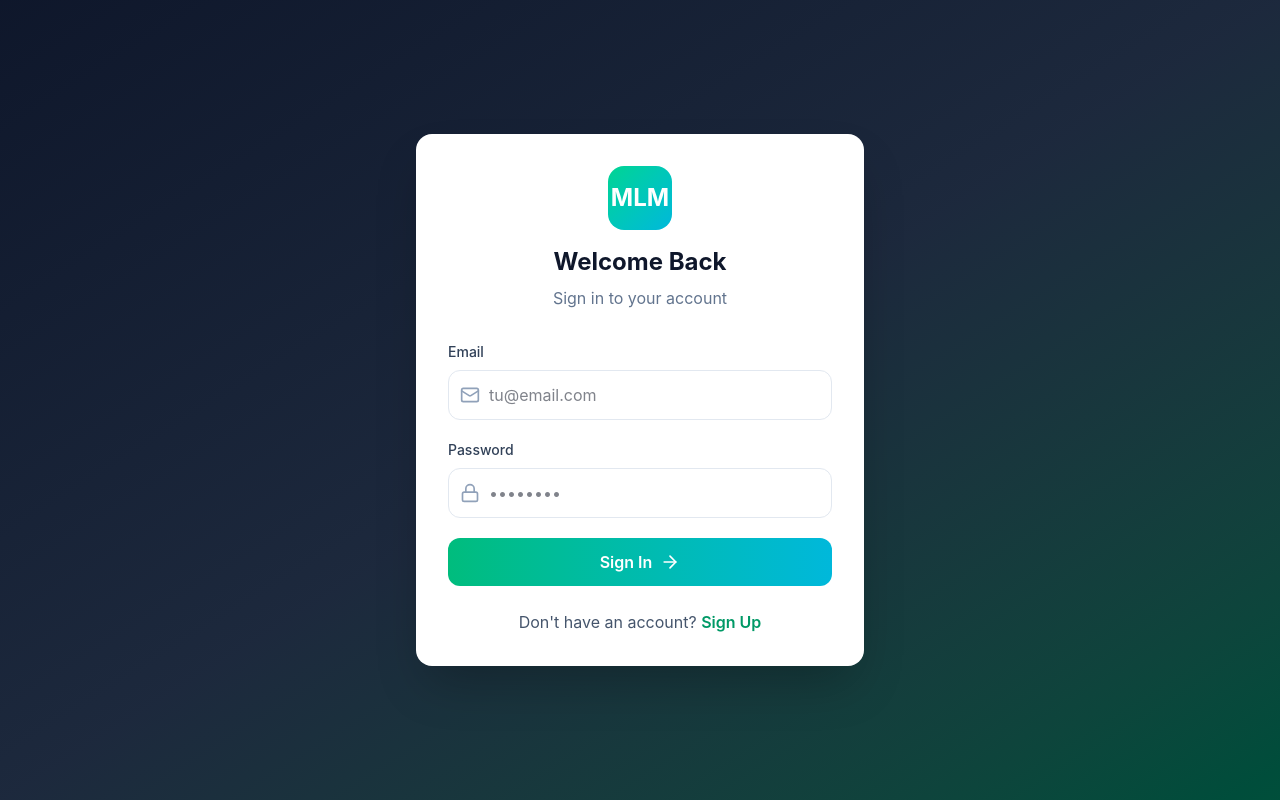
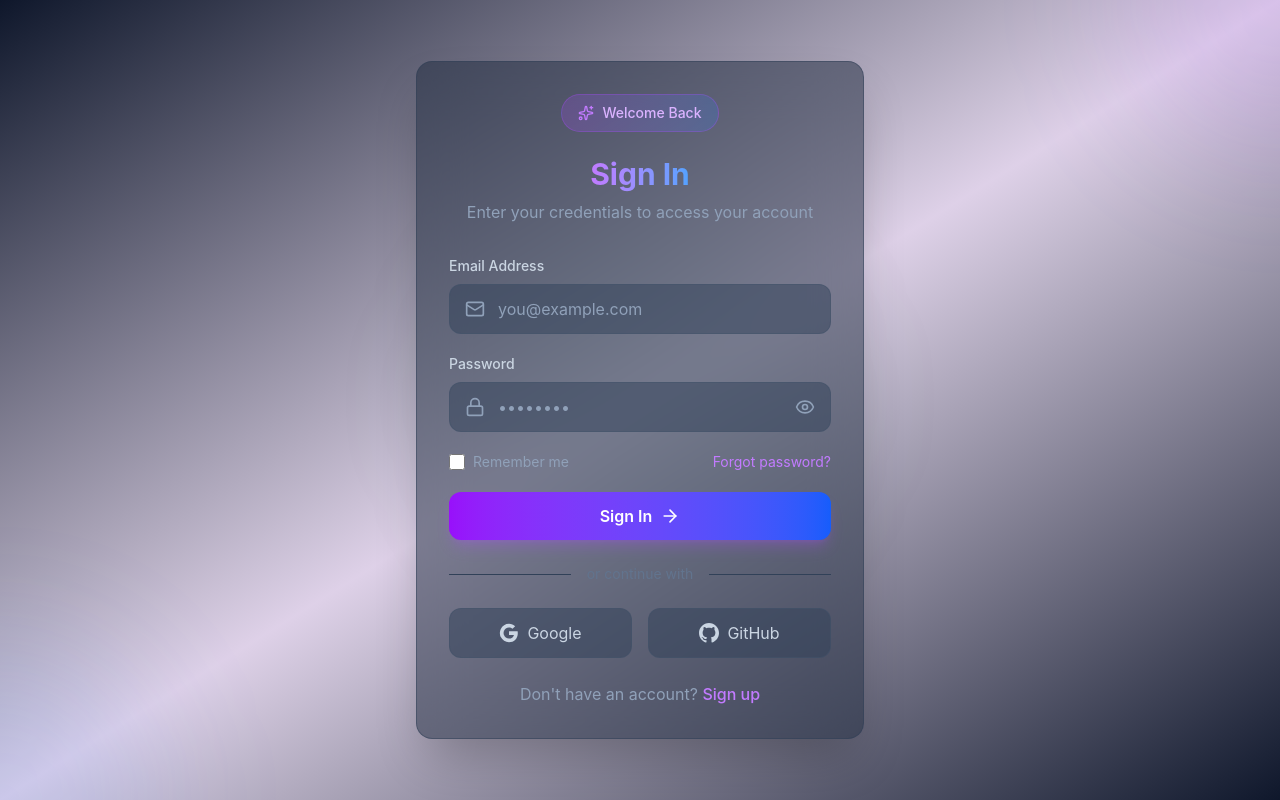
Before and after one commit to ipproyectosysoluciones/mlm-platform, a React (Vite) app in the folder frontend/: page /login in a window 1280 px wide. Built offline with nearby package versions, Linux system fonts and the light colour scheme; no server answers.

Commit message:
feat: modern login design with glass morphism

```diff
--- a/frontend/src/pages/Login.tsx
+++ b/frontend/src/pages/Login.tsx
@@ -1,7 +1,10 @@
+/**
+ * Login Page - Modern design with glass morphism
+ */
 import { useState } from 'react';
 import { Link, useNavigate } from 'react-router-dom';
 import { useTranslation } from 'react-i18next';
-import { Mail, Lock, ArrowRight, Loader2 } from 'lucide-react';
+import { Mail, Lock, ArrowRight, Loader2, Sparkles, Eye, EyeOff } from 'lucide-react';
 import { useAuth } from '../context/AuthContext';
 import { authService } from '../services/api';
 
@@ -13,6 +16,7 @@ export default function Login() {
   const [password, setPassword] = useState('');
   const [error, setError] = useState('');
   const [isLoading, setIsLoading] = useState(false);
+  const [showPassword, setShowPassword] = useState(false);
 
   const handleSubmit = async (e: React.FormEvent) => {
     e.preventDefault();
@@ -31,80 +35,164 @@ export default function Login() {
   };
 
   return (
-    <div className="min-h-screen bg-gradient-to-br from-slate-900 via-slate-800 to-emerald-900 flex items-center justify-center p-4">
-      <div className="bg-white rounded-2xl shadow-2xl w-full max-w-md p-8">
-        <div className="text-center mb-8">
-          <div className="w-16 h-16 bg-gradient-to-br from-emerald-400 to-cyan-500 rounded-2xl flex items-center justify-center mx-auto mb-4">
-            <span className="text-2xl text-white font-bold">MLM</span>
-          </div>
-          <h1 className="text-2xl font-bold text-slate-900">{t('auth.welcome')}</h1>
-          <p className="text-slate-500 mt-2">{t('auth.signInSubtitle')}</p>
+    <div className="min-h-screen bg-gradient-to-br from-slate-900 via-purple-900/20 to-slate-900 flex items-center justify-center p-4 relative overflow-hidden">
+      {/* Background decoration */}
+      <div className="absolute inset-0 overflow-hidden">
+        <div className="absolute -top-40 -right-40 w-80 h-80 bg-purple-500/10 rounded-full blur-3xl" />
+        <div className="absolute -bottom-40 -left-40 w-80 h-80 bg-blue-500/10 rounded-full blur-3xl" />
+        <div className="absolute top-1/2 left-1/2 transform -translate-x-1/2 -translate-y-1/2 w-96 h-96 bg-emerald-500/5 rounded-full blur-3xl" />
       </div>
 
+      <div className="relative w-full max-w-md">
+        {/* Card */}
+        <div className="bg-slate-800/50 backdrop-blur-xl border border-slate-700/50 rounded-2xl shadow-2xl p-8">
+          {/* Header */}
+          <div className="text-center mb-8">
+            <div className="inline-flex items-center gap-2 px-4 py-2 bg-gradient-to-r from-purple-500/20 to-blue-500/20 border border-purple-500/30 rounded-full mb-6">
+              <Sparkles className="w-4 h-4 text-purple-400" />
+              <span className="text-sm font-medium text-purple-300">Welcome Back</span>
+            </div>
+
+            <h1 className="text-3xl font-bold text-white mb-2">
+              <span className="bg-gradient-to-r from-purple-400 to-blue-400 bg-clip-text text-transparent">
+                Sign In
+              </span>
+            </h1>
+            <p className="text-slate-400">Enter your credentials to access your account</p>
+          </div>
+
+          {/* Error */}
           {error && (
-          <div className="bg-red-50 text-red-600 p-3 rounded-xl mb-6 text-sm text-center">
+            <div className="bg-red-500/10 border border-red-500/30 text-red-400 p-4 rounded-xl mb-6 text-sm text-center">
               {error}
             </div>
           )}
 
+          {/* Form */}
           <form onSubmit={handleSubmit} className="space-y-5">
+            {/* Email */}
             <div>
-            <label className="block text-sm font-medium text-slate-700 mb-2">
-              {t('auth.email')}
-            </label>
+              <label className="block text-sm font-medium text-slate-300 mb-2">Email Address</label>
               <div className="relative">
-              <Mail className="absolute left-3 top-1/2 -translate-y-1/2 w-5 h-5 text-slate-400" />
+                <Mail className="absolute left-4 top-1/2 transform -translate-y-1/2 w-5 h-5 text-slate-400" />
                 <input
                   type="email"
                   value={email}
                   onChange={(e) => setEmail(e.target.value)}
-                className="w-full pl-10 pr-4 py-3 border border-slate-200 rounded-xl focus:ring-2 focus:ring-emerald-500 focus:border-transparent"
-                placeholder="tu@email.com"
+                  placeholder="you@example.com"
+                  className="w-full pl-12 pr-4 py-3 bg-slate-700/50 border border-slate-600/50 rounded-xl text-white placeholder-slate-400 focus:outline-none focus:ring-2 focus:ring-purple-500/50 focus:border-purple-500/50 transition-all"
                   required
                 />
               </div>
             </div>
 
+            {/* Password */}
             <div>
-            <label className="block text-sm font-medium text-slate-700 mb-2">
-              {t('auth.password')}
-            </label>
+              <label className="block text-sm font-medium text-slate-300 mb-2">Password</label>
               <div className="relative">
-              <Lock className="absolute left-3 top-1/2 -translate-y-1/2 w-5 h-5 text-slate-400" />
+                <Lock className="absolute left-4 top-1/2 transform -translate-y-1/2 w-5 h-5 text-slate-400" />
                 <input
-                type="password"
+                  type={showPassword ? 'text' : 'password'}
                   value={password}
                   onChange={(e) => setPassword(e.target.value)}
-                className="w-full pl-10 pr-4 py-3 border border-slate-200 rounded-xl focus:ring-2 focus:ring-emerald-500 focus:border-transparent"
                   placeholder="••••••••"
+                  className="w-full pl-12 pr-12 py-3 bg-slate-700/50 border border-slate-600/50 rounded-xl text-white placeholder-slate-400 focus:outline-none focus:ring-2 focus:ring-purple-500/50 focus:border-purple-500/50 transition-all"
                   required
                 />
+                <button
+                  type="button"
+                  onClick={() => setShowPassword(!showPassword)}
+                  className="absolute right-4 top-1/2 transform -translate-y-1/2 text-slate-400 hover:text-white transition-colors"
+                >
+                  {showPassword ? <EyeOff className="w-5 h-5" /> : <Eye className="w-5 h-5" />}
+                </button>
               </div>
             </div>
 
+            {/* Forgot Password */}
+            <div className="flex items-center justify-between">
+              <label className="flex items-center gap-2 cursor-pointer">
+                <input
+                  type="checkbox"
+                  className="w-4 h-4 rounded border-slate-600 bg-slate-700 text-purple-500 focus:ring-purple-500/50"
+                />
+                <span className="text-sm text-slate-400">Remember me</span>
+              </label>
+              <Link
+                to="/forgot-password"
+                className="text-sm text-purple-400 hover:text-purple-300 transition-colors"
+              >
+                Forgot password?
+              </Link>
+            </div>
+
+            {/* Submit Button */}
             <button
               type="submit"
               disabled={isLoading}
-            className="w-full bg-gradient-to-r from-emerald-500 to-cyan-500 text-white py-3 rounded-xl font-semibold hover:opacity-90 transition-opacity flex items-center justify-center gap-2 disabled:opacity-50"
+              className="w-full py-3 bg-gradient-to-r from-purple-600 to-blue-600 text-white font-semibold rounded-xl shadow-lg shadow-purple-500/25 hover:shadow-purple-500/40 transition-all duration-300 hover:scale-[1.02] disabled:opacity-50 disabled:cursor-not-allowed disabled:hover:scale-100 flex items-center justify-center gap-2"
             >
               {isLoading ? (
                 <Loader2 className="w-5 h-5 animate-spin" />
               ) : (
                 <>
-                {t('auth.signIn')}
+                  Sign In
                   <ArrowRight className="w-5 h-5" />
                 </>
               )}
             </button>
           </form>
 
-        <p className="text-center text-slate-600 mt-6">
-          {t('auth.noAccount')}{' '}
-          <Link to="/register" className="text-emerald-600 font-semibold hover:underline">
-            {t('auth.signUp')}
+          {/* Divider */}
+          <div className="flex items-center gap-4 my-6">
+            <div className="flex-1 h-px bg-slate-700" />
+            <span className="text-sm text-slate-500">or continue with</span>
+            <div className="flex-1 h-px bg-slate-700" />
+          </div>
+
+          {/* Social Login */}
+          <div className="grid grid-cols-2 gap-4">
+            <button className="flex items-center justify-center gap-2 py-3 bg-slate-700/50 border border-slate-600/50 rounded-xl text-slate-300 hover:bg-slate-700 hover:text-white transition-all">
+              <svg className="w-5 h-5" viewBox="0 0 24 24">
+                <path
+                  fill="currentColor"
+                  d="M22.56 12.25c0-.78-.07-1.53-.2-2.25H12v4.26h5.92c-.26 1.37-1.04 2.53-2.21 3.31v2.77h3.57c2.08-1.92 3.28-4.74 3.28-8.09z"
+                />
+                <path
+                  fill="currentColor"
+                  d="M12 23c2.97 0 5.46-.98 7.28-2.66l-3.57-2.77c-.98.66-2.23 1.06-3.71 1.06-2.86 0-5.29-1.93-6.16-4.53H2.18v2.84C3.99 20.53 7.7 23 12 23z"
+                />
+                <path
+                  fill="currentColor"
+                  d="M5.84 14.09c-.22-.66-.35-1.36-.35-2.09s.13-1.43.35-2.09V7.07H2.18C1.43 8.55 1 10.22 1 12s.43 3.45 1.18 4.93l2.85-2.22.81-.62z"
+                />
+                <path
+                  fill="currentColor"
+                  d="M12 5.38c1.62 0 3.06.56 4.21 1.64l3.15-3.15C17.45 2.09 14.97 1 12 1 7.7 1 3.99 3.47 2.18 7.07l3.66 2.84c.87-2.6 3.3-4.53 6.16-4.53z"
+                />
+              </svg>
+              Google
+            </button>
+            <button className="flex items-center justify-center gap-2 py-3 bg-slate-700/50 border border-slate-600/50 rounded-xl text-slate-300 hover:bg-slate-700 hover:text-white transition-all">
+              <svg className="w-5 h-5" fill="currentColor" viewBox="0 0 24 24">
+                <path d="M12 0c-6.626 0-12 5.373-12 12 0 5.302 3.438 9.8 8.207 11.387.599.111.793-.261.793-.577v-2.234c-3.338.726-4.033-1.416-4.033-1.416-.546-1.387-1.333-1.756-1.333-1.756-1.089-.745.083-.729.083-.729 1.205.084 1.839 1.237 1.839 1.237 1.07 1.834 2.807 1.304 3.492.997.107-.775.418-1.305.762-1.604-2.665-.305-5.467-1.334-5.467-5.931 0-1.311.469-2.381 1.236-3.221-.124-.303-.535-1.524.117-3.176 0 0 1.008-.322 3.301 1.23.957-.266 1.983-.399 3.003-.404 1.02.005 2.047.138 3.006.404 2.291-1.552 3.297-1.23 3.297-1.23.653 1.653.242 2.874.118 3.176.77.84 1.235 1.911 1.235 3.221 0 4.609-2.807 5.624-5.479 5.921.43.372.823 1.102.823 2.222v3.293c0 .319.192.694.801.576 4.765-1.589 8.199-6.086 8.199-11.386 0-6.627-5.373-12-12-12z" />
+              </svg>
+              GitHub
+            </button>
+          </div>
+
+          {/* Register Link */}
+          <p className="text-center text-slate-400 mt-6">
+            Don't have an account?{' '}
+            <Link
+              to="/register"
+              className="text-purple-400 hover:text-purple-300 font-medium transition-colors"
+            >
+              Sign up
             </Link>
           </p>
         </div>
       </div>
+    </div>
   );
 }
```
Lines whose indentation alone changed are shown as unchanged.
